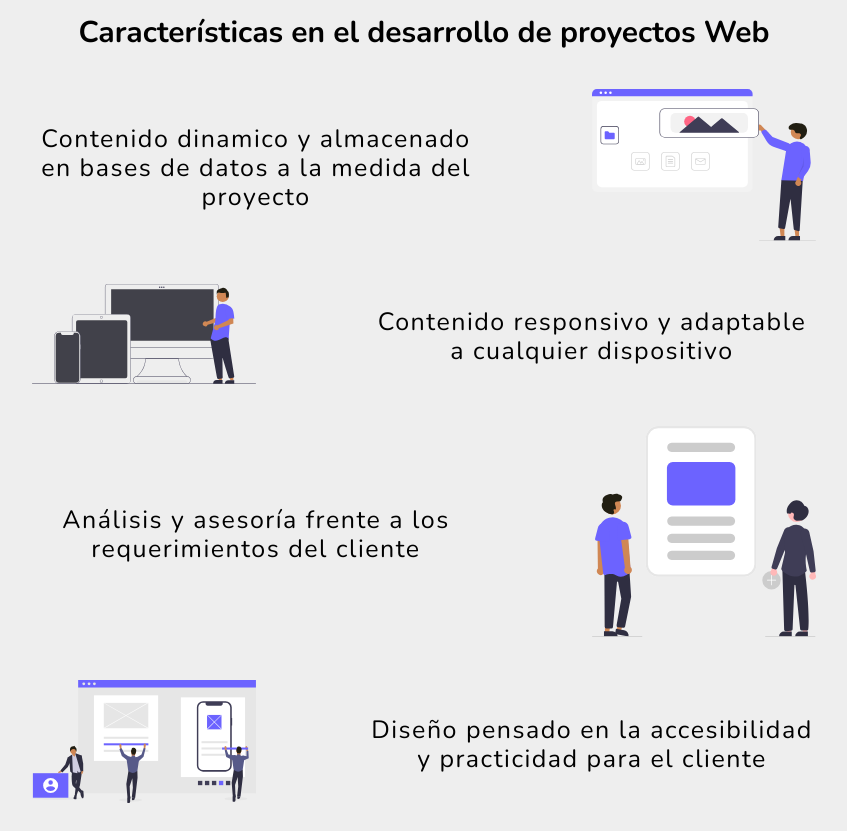
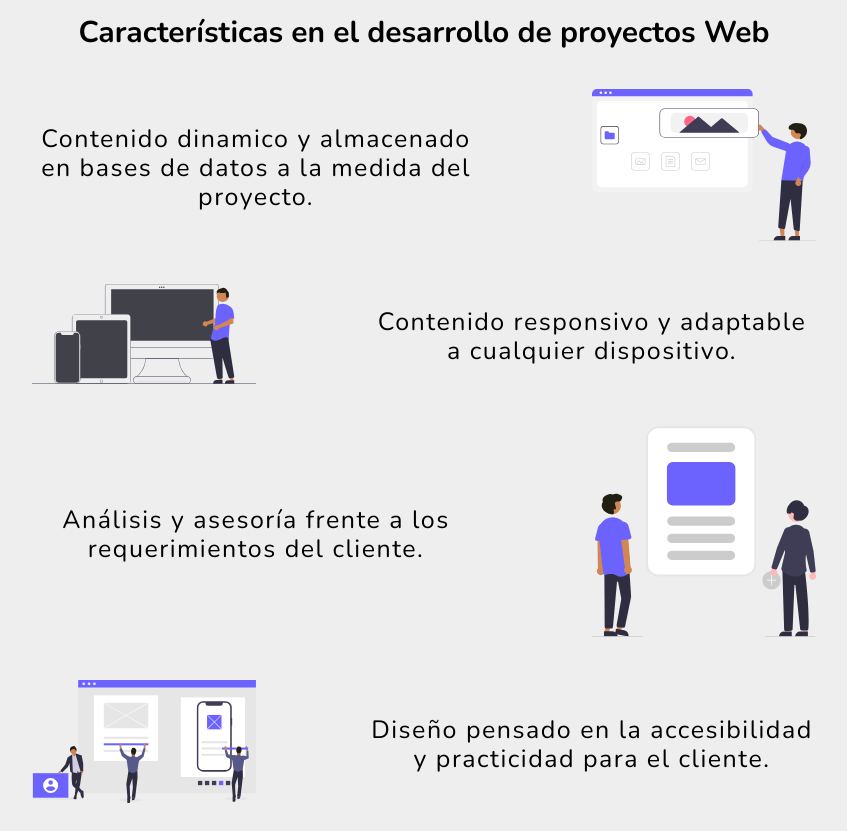
Before and after one commit to dev2619/portfolio, a plain HTML site: page index.html in a window 1280 px wide. Shown: the part 960-1791 px from the top of the page, without its empty margins (216-1063 px from the left). Drawn offline with nearby package versions, Linux system fonts and the light colour scheme.

Commit message:
update index

```diff
--- a/index.html
+++ b/index.html
@@ -66,7 +66,7 @@
 							<h3>Características en el desarrollo de proyectos Web</h3>
 						</div>
 						<div class="content">
-							<p>Contenido dinamico y almacenado en bases de datos a la medida del proyecto</p>
+							<p>Contenido dinamico y almacenado en bases de datos a la medida del proyecto.</p>
 							<div class="vector">
 								<img class="imgVector" src="img/build-website.svg" alt="relacion con el cliente" />
 							</div>
@@ -75,10 +75,10 @@
 							<div class="vector">
 								<img class="imgVector" src="img/multi-screen.svg" alt="relacion con el cliente" />
 							</div>
-							<p>Contenido responsivo y adaptable a cualquier dispositivo</p>
+							<p>Contenido responsivo y adaptable a cualquier dispositivo.</p>
 						</div>
 						<div class="content">
-							<p>Análisis y asesoría frente a los requerimientos del cliente</p>
+							<p>Análisis y asesoría frente a los requerimientos del cliente.</p>
 							<div class="vector">
 								<img
 									class="imgVector"
@@ -91,7 +91,7 @@
 							<div class="vector">
 								<img class="imgVector" src="img/customer.svg" alt="relacion con el cliente" />
 							</div>
-							<p>Diseño pensado en la accesibilidad y practicidad para el cliente</p>
+							<p>Diseño pensado en la accesibilidad y practicidad para el cliente.</p>
 						</div>
 					</div>
 					<div class="skills">
```
